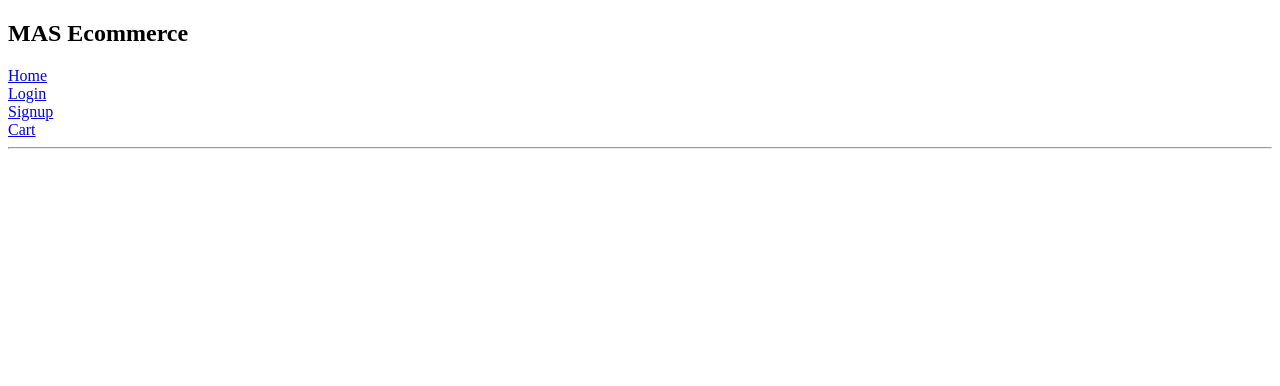
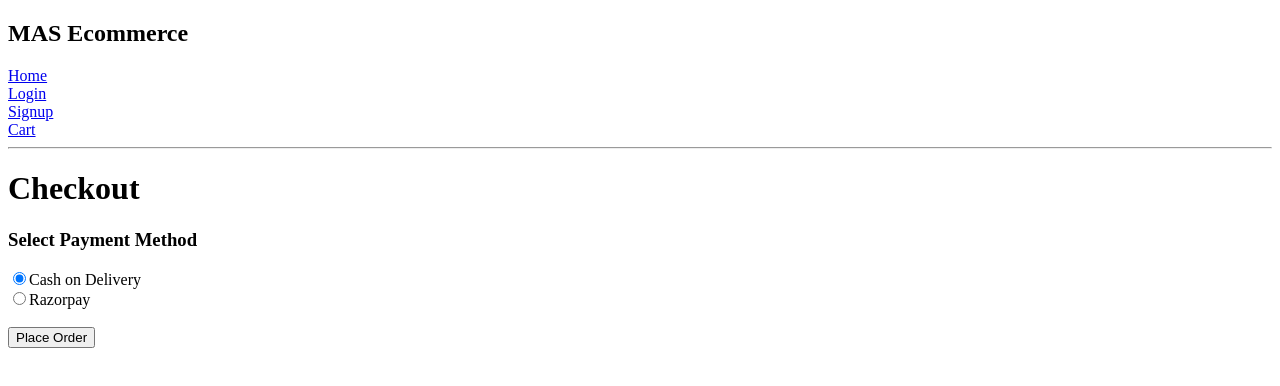
Before and after one commit to Suranjan16/MAS-Ecommerce-Frontend, a React app: page /checkout in a window 1280 px wide. Shown: the top 386 px of the page. Built offline with nearby package versions, Linux system fonts and the light colour scheme; the HTML template or start-up script is replaced by a standard one.

Commit message:
feat: implement checkout page and order placement flow

```diff
--- a/src/App.jsx
+++ b/src/App.jsx
@@ -6,23 +6,47 @@ import Home from "./pages/Home";
 import Login from "./pages/Login";
 import Signup from "./pages/Signup";
 import Cart from "./pages/Cart";
+import Checkout from "./pages/Checkout";
 
 function App() {
+
     return (
         <BrowserRouter>
 
             <Navbar />
 
             <Routes>
-                <Route path="/" element={<Home />} />
 
-                <Route path="/home" element={<Home />} />
+                <Route
+                    path="/"
+                    element={<Home />}
+                />
 
-                <Route path="/login" element={<Login />} />
+                <Route
+                    path="/home"
+                    element={<Home />}
+                />
 
-                <Route path="/signup" element={<Signup />} />
+                <Route
+                    path="/login"
+                    element={<Login />}
+                />
 
-                <Route path="/cart" element={<Cart />} />
+                <Route
+                    path="/signup"
+                    element={<Signup />}
+                />
+
+                <Route
+                    path="/cart"
+                    element={<Cart />}
+                />
+
+                <Route
+                    path="/checkout"
+                    element={<Checkout />}
+                />
+
             </Routes>
 
         </BrowserRouter>
--- a/src/pages/Cart.jsx
+++ b/src/pages/Cart.jsx
@@ -1,4 +1,6 @@
 import { useEffect, useState } from "react";
+
+import { useNavigate } from "react-router-dom";
 
 import {
     getCart,
@@ -9,6 +11,8 @@ import {
 function Cart() {
 
     const [cart, setCart] = useState(null);
+
+    const navigate = useNavigate();
 
     useEffect(() => {
 
@@ -146,6 +150,14 @@ function Cart() {
                 Total: ₹{cart.totalAmount}
             </h2>
 
+            <button
+                onClick={() =>
+                    navigate("/checkout")
+                }
+            >
+                Proceed to Checkout
+            </button>
+
         </div>
     );
 }
--- /dev/null
+++ b/src/pages/Checkout.jsx
@@ -0,0 +1,62 @@
+import { useState } from "react";
+import { useNavigate } from "react-router-dom";
+
+import { placeOrder } from "../services/orderService";
+
+function Checkout() {
+    const [paymentMethod, setPaymentMethod] = useState("COD");
+
+    const navigate = useNavigate();
+
+    const handlePlaceOrder = async () => {
+        try {
+            const response = await placeOrder(paymentMethod);
+
+            alert(response);
+
+            navigate("/home");
+        } catch (error) {
+            console.log(error);
+            alert("Failed to place order");
+        }
+    };
+
+    return (
+        <div>
+            <h1>Checkout</h1>
+
+            <h3>Select Payment Method</h3>
+
+            <label>
+                <input
+                    type="radio"
+                    value="COD"
+                    checked={paymentMethod === "COD"}
+                    onChange={(e) => setPaymentMethod(e.target.value)}
+                />
+                Cash on Delivery
+            </label>
+
+            <br />
+
+            <label>
+                <input
+                    type="radio"
+                    value="RAZORPAY"
+                    checked={paymentMethod === "RAZORPAY"}
+                    onChange={(e) => setPaymentMethod(e.target.value)}
+                />
+                Razorpay
+            </label>
+
+            <br />
+            <br />
+
+            <button onClick={handlePlaceOrder}>
+                Place Order
+            </button>
+        </div>
+    );
+}
+
+export default Checkout;
--- /dev/null
+++ b/src/services/orderService.js
@@ -0,0 +1,23 @@
+import axios from "axios";
+
+const API_URL = "http://localhost:8080/orders";
+
+export const placeOrder = async (paymentMethod) => {
+
+    const token = localStorage.getItem("token");
+
+    const response = await axios.post(
+        `${API_URL}/place`,
+        {
+            paymentMethod
+        },
+        {
+            headers: {
+                Authorization: `Bearer ${token}`,
+                "Content-Type": "application/json",
+            },
+        }
+    );
+
+    return response.data;
+};
```
